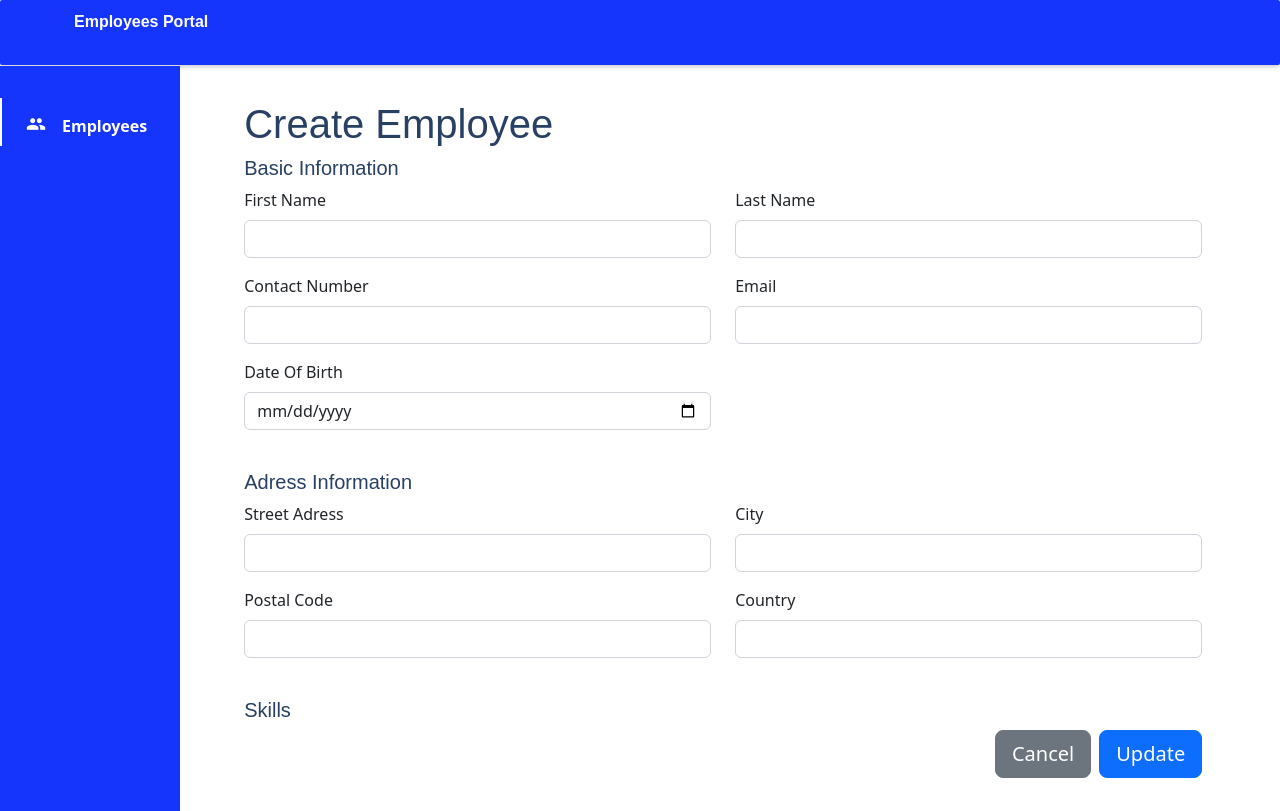
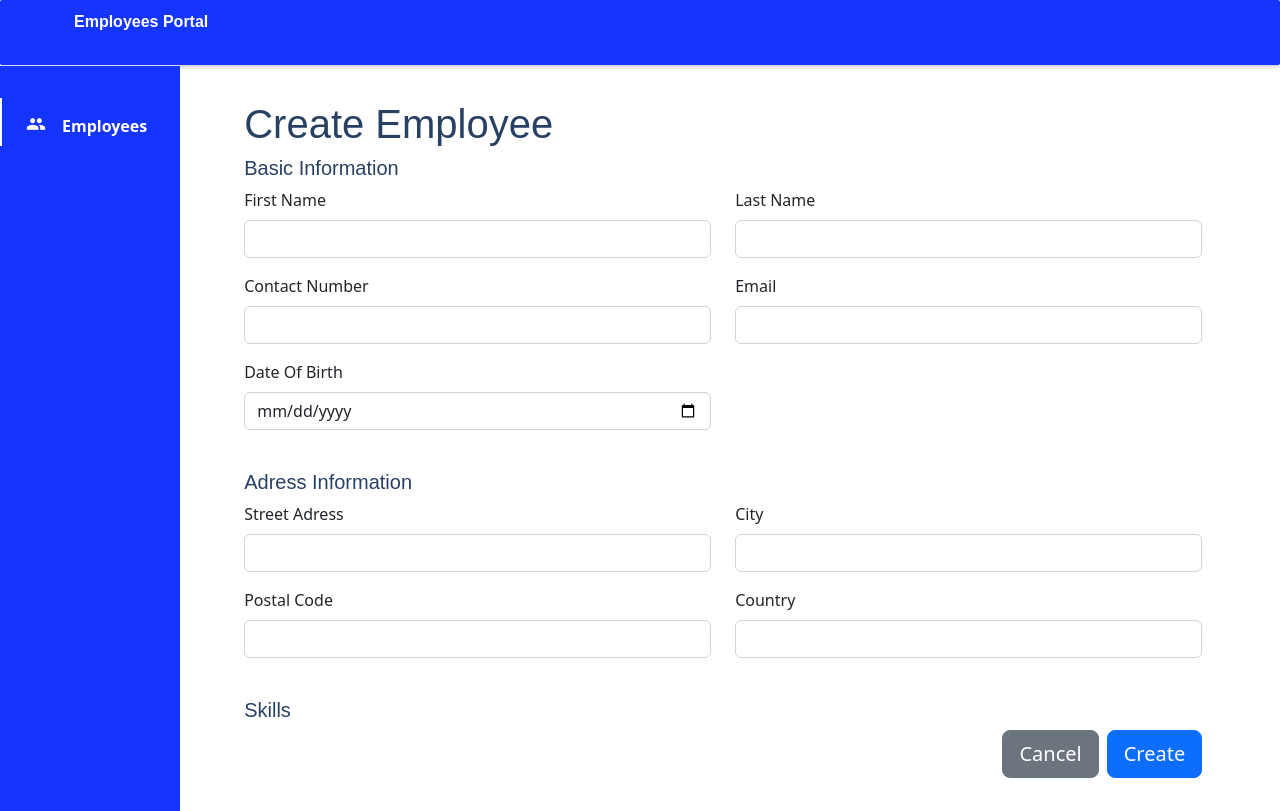
Before and after one commit to SinethembaDlova/employees-portal, a React (Create React App) app: page /employees/create in a window 1280 px wide. Built offline with nearby package versions, Linux system fonts and the light colour scheme; no server answers; the HTML template or start-up script is replaced by a standard one.

Commit message:
made submit button names dynamic to whether you are creating or editing

```diff
--- a/src/components/Forms/Employee/index.js
+++ b/src/components/Forms/Employee/index.js
@@ -1,11 +1,12 @@
 import React, { useState } from 'react';
-import { useNavigate } from 'react-router-dom';
+import { useNavigate, useParams } from 'react-router-dom';
 import PropTypes from 'prop-types';
 import { convertDateStringToDateObject } from '../../../utils/date';
 import { Form, Row, Col, FormGroup, Label, Input, Button } from 'reactstrap';
 
 const EmployeeForm = ({ employee, setEmployee, isDisabled = false, onSubmit }) => {
   const navigate = useNavigate();
+  const paramsId = useParams().id;
   const [errors, setErrors] = useState({
     first_name: false,
     last_name: false,
@@ -183,7 +184,7 @@ const EmployeeForm = ({ employee, setEmployee, isDisabled = false, onSubmit }) =
       <br />
       <h5>Skills</h5>
       <Button size="lg" color="primary" className="float-right" type="submit">
-        Update
+        {paramsId ? 'Update' : 'Create'}
       </Button>
       <Button size="lg" color="secondary" className="float-right mr-2" onClick={() => navigate(-1)}>
         Cancel
--- a/src/context/EmployeeContext.js
+++ b/src/context/EmployeeContext.js
@@ -33,7 +33,6 @@ function EmployeeProvider({ children }) {
     try {
       setIsLoading(true);
       const results = await createEmployee(employee);
-      console.log('ewe: ', results?.data);
       setEmployees([...employees, results?.data]);
       return setIsLoading(false);
     } catch (error) {
```
